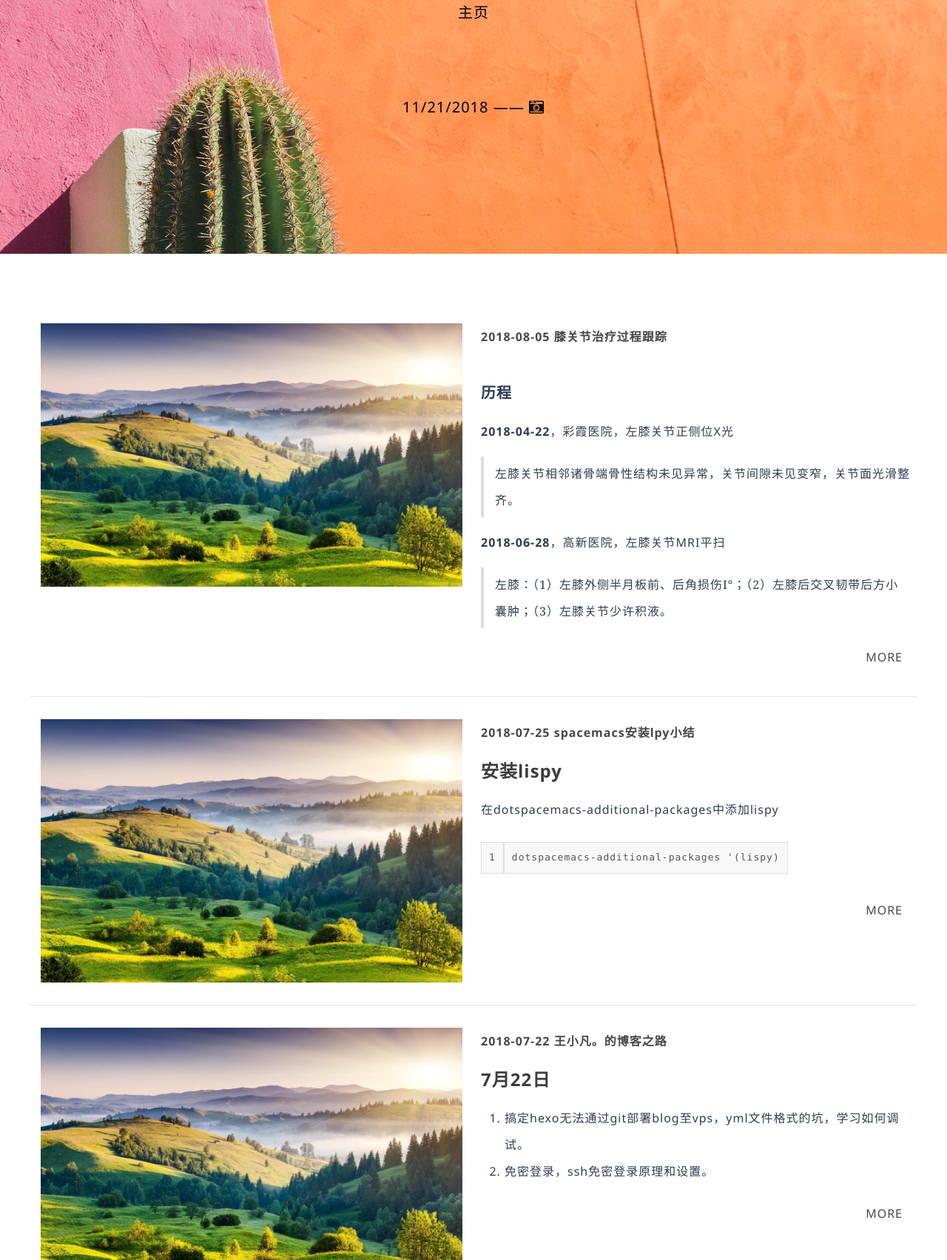
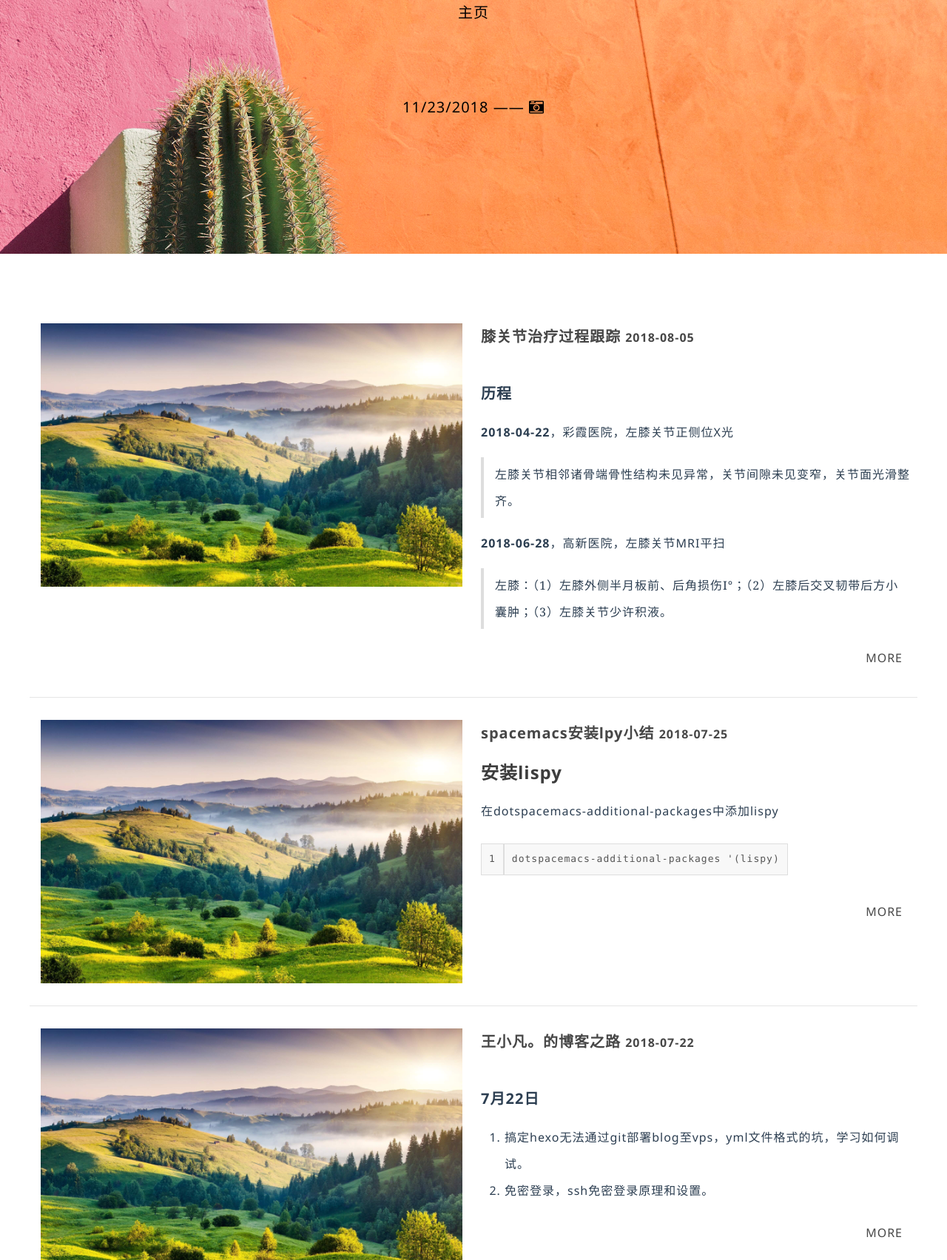
Before and after one commit to xiaotown123/xiaotown123.github.io, a plain HTML site: page index.html in a window 1280 px wide. Shown: the part 457-2160 px from the top of the page at 74% size. Drawn offline with Linux system fonts and the light colour scheme.

Commit message:
Site updated: 2018-11-23 06:43:41

```diff
--- a/css/index.css
+++ b/css/index.css
@@ -37,10 +37,15 @@
 	color: #3d3d3d;
 }
 
-.theme-annie-post-date,
 .theme-annie-post-title {
-	font-weight: bold;
+    font-weight: bold;
+    font-size: 20px;
 }
+
+.theme-annie-post-date{
+    font-weight: bold;
+}
+
 
 .continue-read {
 	padding: 0.5rem 1rem;
--- a/index.html
+++ b/index.html
@@ -61,7 +61,7 @@
 
 	<!-- others: such as change-bg, time... -->
 	<p class="page-name-other">
-		11/21/2018
+		11/23/2018
 		<style type="text/css">
 	header:after {
 		content: '';
@@ -159,14 +159,7 @@
 				</div>
 
 				<div class="am-u-lg-6 am-u-md-12 am-u-sm-12 blog-entry-text">
-					<span class="theme-annie-post-date">
-						<a href="/2018/08/05/xt_20180805_knee-trainning/" itemprop="url">
-	<time datetime="2018-08-05T01:21:10.000Z" itemprop="datePublished">
-  		2018-08-05
-  </time>
-</a>
 
-					</span>
 					<span class="theme-annie-post-title">
 
 
@@ -177,7 +170,14 @@
 
 
 					</span>
+					<span class="theme-annie-post-date">
+						<a href="/2018/08/05/xt_20180805_knee-trainning/" itemprop="url">
+	<time datetime="2018-08-05T01:21:10.000Z" itemprop="datePublished">
+  		2018-08-05
+  </time>
+</a>
 
+					</span>
 
 						<p>
 
@@ -211,14 +211,7 @@
 				</div>
 
 				<div class="am-u-lg-6 am-u-md-12 am-u-sm-12 blog-entry-text">
-					<span class="theme-annie-post-date">
-						<a href="/2018/07/25/xt_20180731_lpy-guide/" itemprop="url">
-	<time datetime="2018-07-25T02:49:10.000Z" itemprop="datePublished">
-  		2018-07-25
-  </time>
-</a>
 
-					</span>
 					<span class="theme-annie-post-title">
 
 
@@ -229,7 +222,14 @@
 
 
 					</span>
+					<span class="theme-annie-post-date">
+						<a href="/2018/07/25/xt_20180731_lpy-guide/" itemprop="url">
+	<time datetime="2018-07-25T02:49:10.000Z" itemprop="datePublished">
+  		2018-07-25
+  </time>
+</a>
 
+					</span>
 
 						<p>
 
@@ -256,14 +256,7 @@
 				</div>
 
 				<div class="am-u-lg-6 am-u-md-12 am-u-sm-12 blog-entry-text">
-					<span class="theme-annie-post-date">
-						<a href="/2018/07/22/xt_20180722_blog-history/" itemprop="url">
-	<time datetime="2018-07-22T09:55:03.000Z" itemprop="datePublished">
-  		2018-07-22
-  </time>
-</a>
 
-					</span>
 					<span class="theme-annie-post-title">
 
 
@@ -274,11 +267,18 @@
 
 
 					</span>
+					<span class="theme-annie-post-date">
+						<a href="/2018/07/22/xt_20180722_blog-history/" itemprop="url">
+	<time datetime="2018-07-22T09:55:03.000Z" itemprop="datePublished">
+  		2018-07-22
+  </time>
+</a>
 
+					</span>
 
 						<p>
 
-								<h1 id="7月22日"><a href="#7月22日" class="headerlink" title="7月22日"></a>7月22日</h1><ol>
+								<h2 id="7月22日"><a href="#7月22日" class="headerlink" title="7月22日"></a>7月22日</h2><ol>
 <li>搞定hexo无法通过git部署blog至vps，yml文件格式的坑，学习如何调试。</li>
 <li>免密登录，ssh免密登录原理和设置。</li>
 </ol>
```
Also changed, not shown: 2018/07/22/xt_20180722_blog-history/index.html (+12 -5 lines), 2018/07/25/xt_20180731_lpy-guide/index.html (+1 -1 lines), 2018/08/05/xt_20180805_knee-trainning/index.html (+1 -1 lines), archives/2018/07/index.html (+1 -1 lines), archives/2018/08/index.html (+1 -1 lines), archives/2018/index.html (+1 -1 lines), archives/index.html (+1 -1 lines), tags/Body-Health/index.html (+1 -1 lines), tags/emacs/index.html (+1 -1 lines), tags/index.html (+1 -1 lines), tags/博客之路/index.html (+1 -1 lines).
